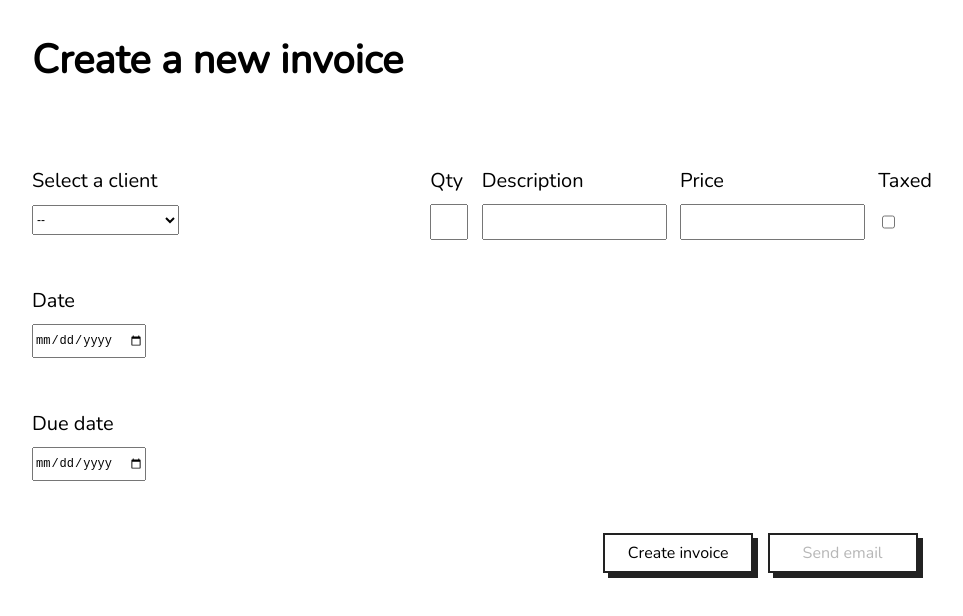
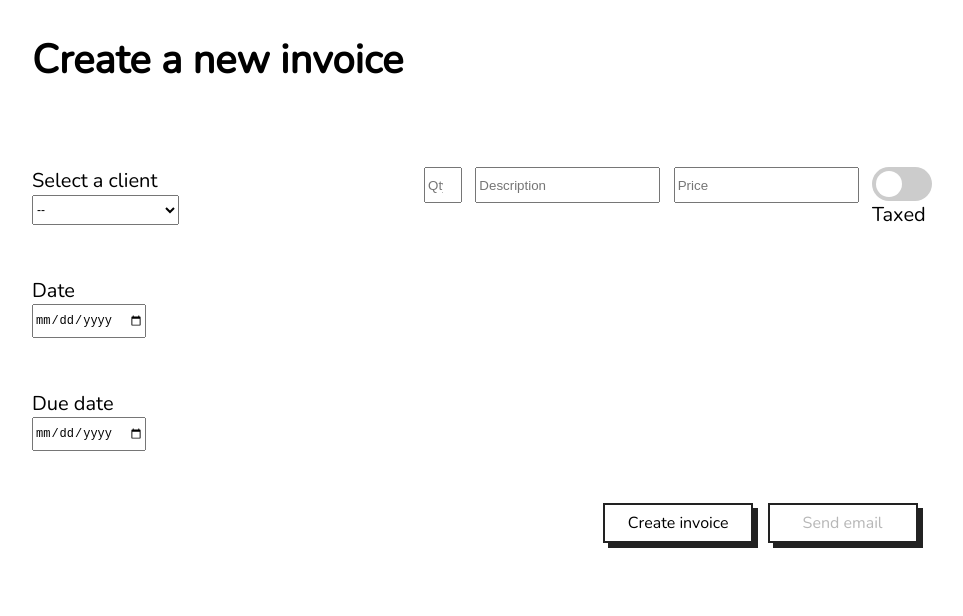
Before and after one commit to Flaco-Segura/decoupled-dj, a Vue app in the folder billing/vue_spa/: page / in a window 1280 px wide. Shown: the top 616 px of the page, without its empty margins (158-1121 px from the left). Built offline with nearby package versions, Linux system fonts and the light colour scheme.

Commit message:
Billing style

```diff
--- a/billing/vue_spa/src/components/InvoiceCreate.vue
+++ b/billing/vue_spa/src/components/InvoiceCreate.vue
@@ -24,34 +24,47 @@
         </div>
         <div class="form__main">
           <div class="form__field">
-            <label for="quantity">Qty</label>
+            <div class="container__field">
               <input
                 id="quantity"
                 name="quantity"
                 type="number"
                 min="0"
                 max="10"
+                class="container__input"
+                placeholder="Qty"
                 required
               />
+              <label for="quantity" class="container__label">Qty</label>
+            </div>
           </div>
           <div class="form__field">
-            <label for="description">Description</label>
-            <input id="description" name="description" type="text" required />
+            <div class="container__field">
+              <input id="description" name="description" type="text" placeholder="Description" class="container__input" required />
+              <label for="description" class="container__label">Description</label>
+            </div>
           </div>
           <div class="form__field">
-            <label for="price">Price</label>
+            <div class="container__field">
               <input
                 id="price"
                 name="price"
                 type="number"
                 min="0"
                 step="0.01"
+                placeholder="Price"
+                class="container__input"
                 required
               />
+              <label for="price" class="container__label">Price</label>
+            </div>
           </div>
           <div class="form__field">
-            <label for="taxed">Taxed</label>
-            <input id="taxed" name="taxed" type="checkbox" />
+            <label class="switch">
+              <input id="taxed" name="taxed" type="checkbox">
+              <span class="slider round"></span>
+            </label>
+            <label>Taxed</label>
           </div>
         </div>
       </div>
@@ -130,7 +143,6 @@
   }
   .form__field label {
     display: block;
-    margin-bottom: 0.5em;
   }
   .form__field input,
   select {
@@ -183,4 +195,82 @@
     margin-right: 0.9em;
     padding: 2px;
   }
+  .container__input:not(:placeholder-shown) + .container__label {
+    background: #FFF;
+    transform: translate(0, -50%);
+    opacity: 1;
+  }
+
+  .container__label {
+    left: 8px;
+    position: absolute;
+    top: 0;
+    font-size: 12px;
+
+    opacity: 0;
+    transition: all 200ms;
+  }
+
+  .container__field {
+    position: relative
+  }
+
+  .switch {
+    position: relative;
+    display: inline-block;
+    width: 60px;
+    height: 34px;
+  }
+
+  .switch input {
+    opacity: 0;
+    width: 0;
+    height: 0;
+  }
+
+  .slider {
+    position: absolute;
+    cursor: pointer;
+    top: 0;
+    left: 0;
+    right: 0;
+    bottom: 0;
+    background-color: #ccc;
+    -webkit-transition: .4s;
+    transition: .4s;
+  }
+
+  .slider:before {
+    position: absolute;
+    content: "";
+    height: 26px;
+    width: 26px;
+    left: 4px;
+    bottom: 4px;
+    background-color: white;
+    -webkit-transition: .4s;
+    transition: .4s;
+  }
+
+  input:checked + .slider {
+    background-color: #2196F3;
+  }
+
+  input:focus + .slider {
+    box-shadow: 0 0 1px #2196F3;
+  }
+
+  input:checked + .slider:before {
+    -webkit-transform: translateX(26px);
+    -ms-transform: translateX(26px);
+    transform: translateX(26px);
+  }
+
+  .slider.round {
+    border-radius: 34px;
+  }
+
+  .slider.round:before {
+    border-radius: 50%;
+  }
 </style>
```
Also changed, not shown: 1 other file (tests, documents, lock files or other folders). Lines whose indentation alone changed are shown as unchanged.
